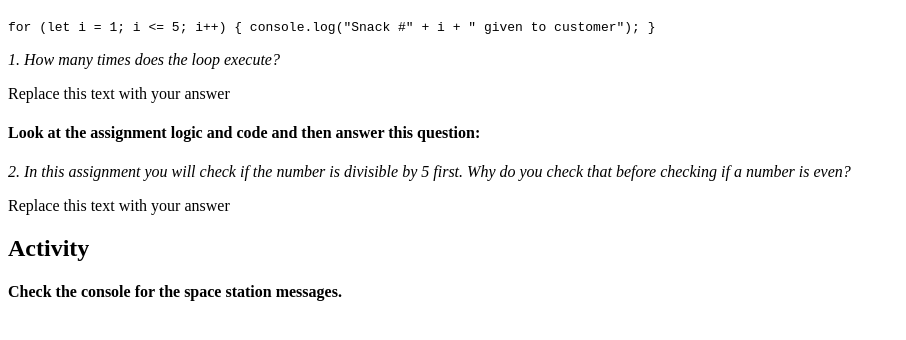
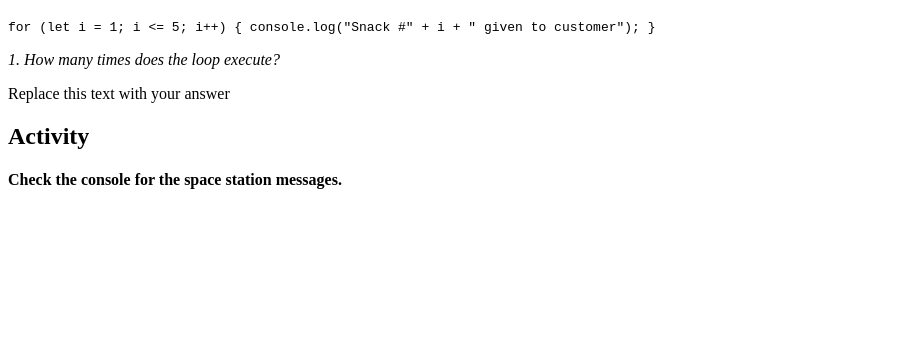
Before and after one commit to AllisonJCCC/WEB114, a plain HTML site: page wk5/loops.html in a window 1280 px wide. Shown: the part 110-450 px from the top of the page, without its empty margins (0-906 px from the left). Drawn offline with Linux system fonts and the light colour scheme.

Commit message:
Update loops.html

```diff
--- a/wk5/loops.html
+++ b/wk5/loops.html
@@ -21,11 +21,6 @@
     <p>Replace this text with your answer</p>
      <!--Put the answers here-->
 
-    <h4>Look at the assignment logic and code and then answer this question:</h4>
-    <em><p>2. In this assignment you will check if the number is divisible by 5 first. Why do you check that before checking if a number is even?</p></em>
-    <!--Put the answers here-->
-    <p>Replace this text with your answer</p>
-
 <h2>Activity</h2>
  <h4>Check the console for the space station messages.</h4>
 </body>
```
